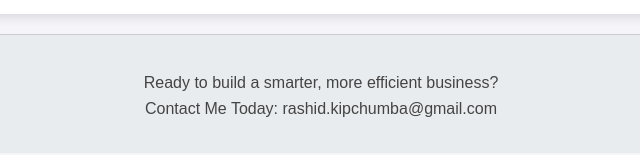
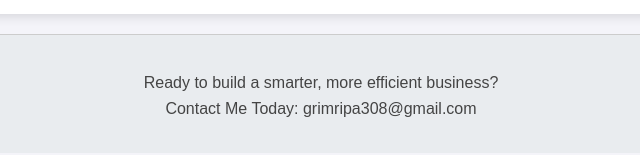
Before and after one commit to grimr-lab/Portfolio, a plain HTML site: page index.html in a window 1280 px wide. Shown: the part 2308-2463 px from the top of the page, 319-959 px from the left. Drawn offline with Linux system fonts and the light colour scheme.

Commit message:
Update index.html

```diff
--- a/index.html
+++ b/index.html
@@ -85,7 +85,7 @@
     <footer>
         <p style="text-align: center; margin-top: 20px; font-size: 1em; color: #444;">
             Ready to build a smarter, more efficient business? <br>
-            Contact Me Today: rashid.kipchumba@gmail.com
+            Contact Me Today: grimripa308@gmail.com
         </p>
     </footer>
 
```
